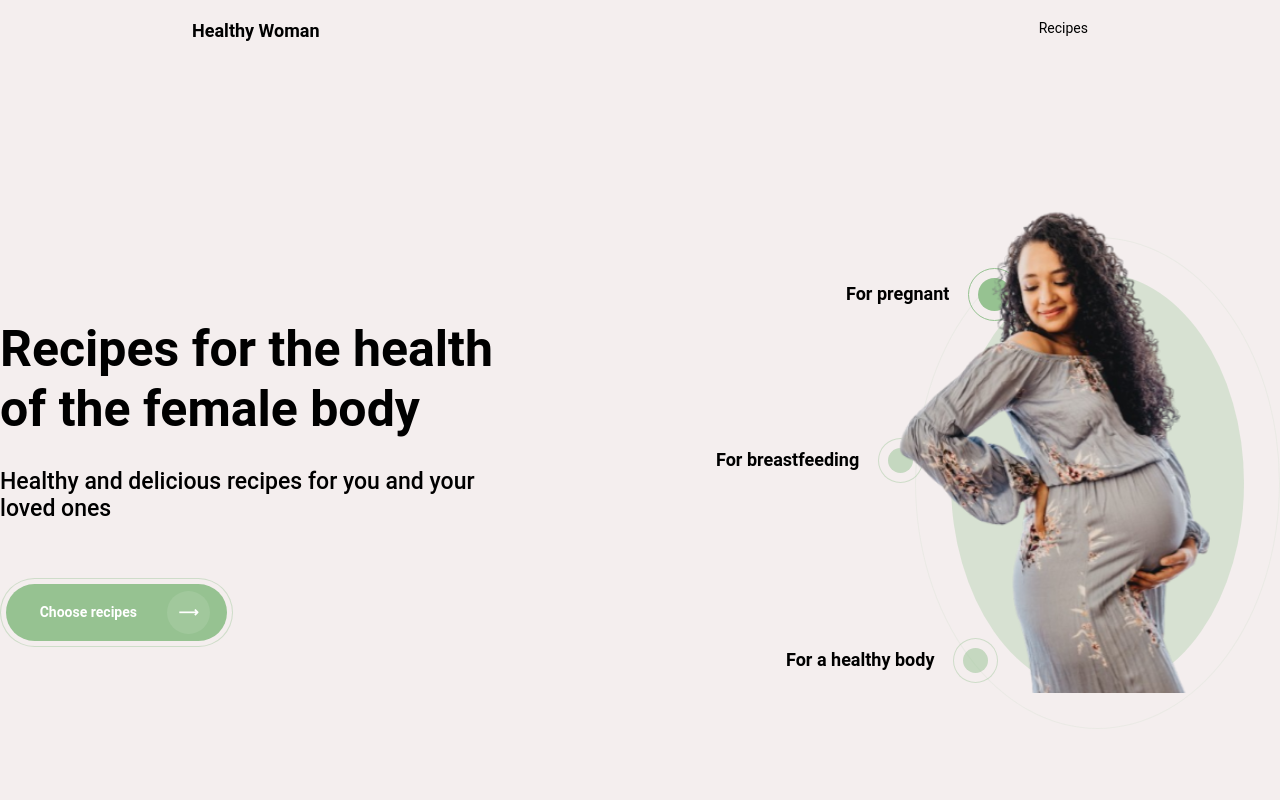
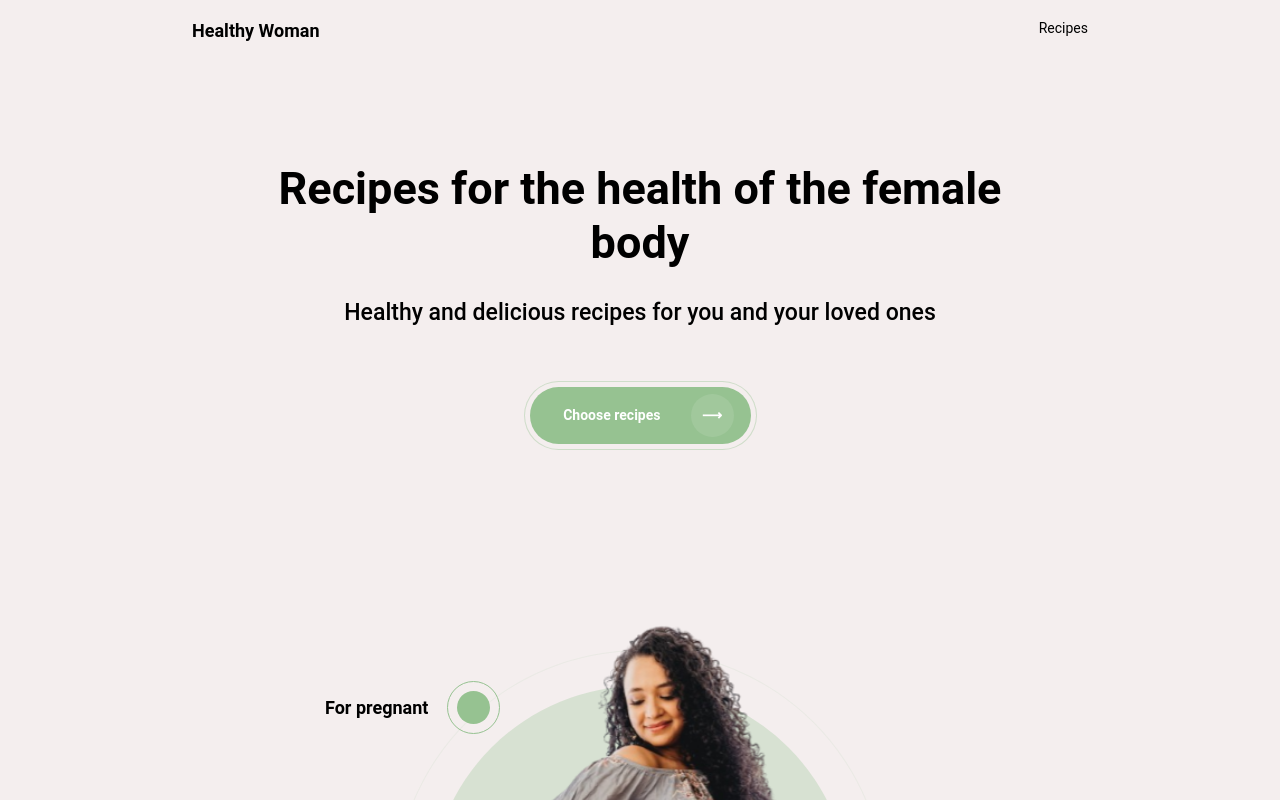
Before and after one commit to MariaMantusova/healthywoman_next, a Next.js app: page / in a window 1280 px wide. Shown: the top 800 px of the page. Built offline with nearby package versions, Linux system fonts and the light colour scheme.

Commit message:
feat: add promo adaptive

```diff
--- a/src/components/Promo/Promo.css
+++ b/src/components/Promo/Promo.css
@@ -4,6 +4,16 @@
     gap: 420px;
     padding-top: 175px;
     padding-bottom: 375px;
+}
+
+@media screen and (max-width: 1450px) {
+    .promo {
+        flex-direction: column;
+        align-items: center;
+        gap: 200px;
+        padding-bottom: 120px;
+        padding-top: 100px;
+    }
 }
 
 .promo__text-container {
@@ -13,11 +23,26 @@
     max-width: 495px;
 }
 
+@media screen and (max-width: 1450px) {
+    .promo__text-container {
+        max-width: 750px;
+        align-items: center;
+    }
+}
+
 .promo__title {
     margin: 0;
     font-weight: 700;
     font-size: 50px;
 }
+
+@media screen and (max-width: 1450px) {
+    .promo__title {
+        text-align: center;
+        font-size: 45px;
+    }
+}
+
 
 .promo__text {
     font-size: 23px;
```
